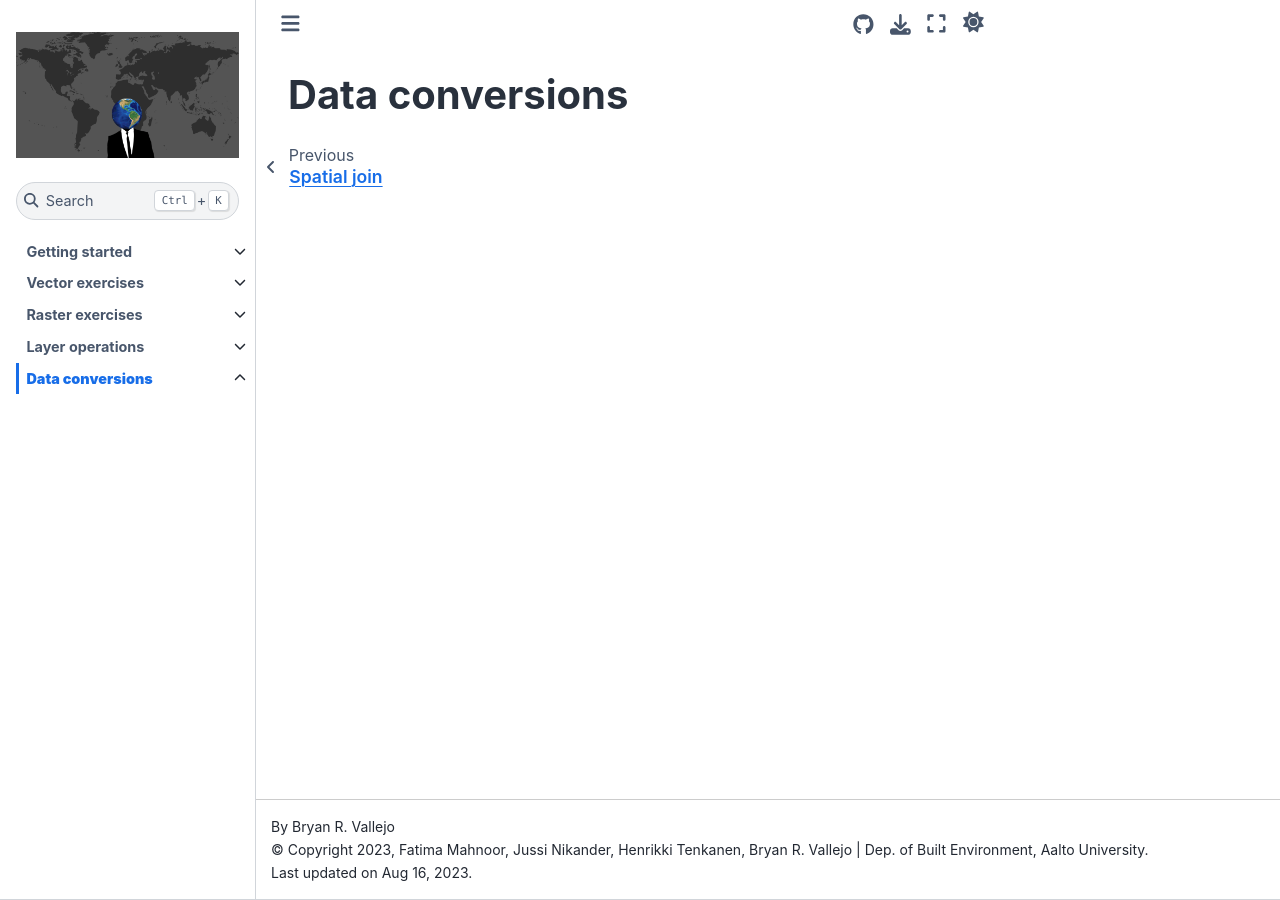
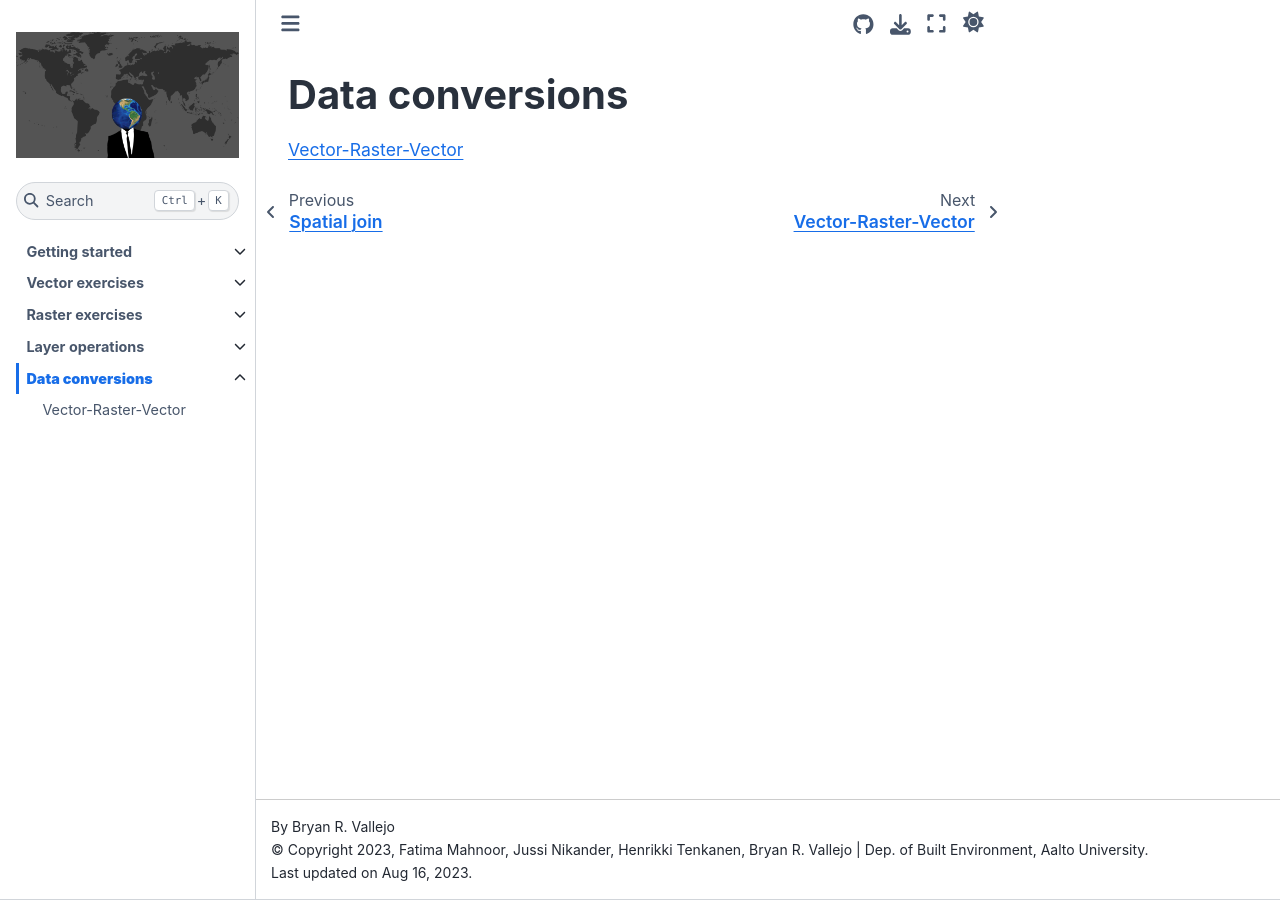
Before and after one commit to AaltoGIS/QGIS-tutorials, a Sphinx documentation site: the page built from source/part5-data-conversions.rst, in a window 1280 px wide. Built offline with Sphinx 7.4.7 and the Sphinx Book theme 1.1.4, drawn with Linux system fonts in a browser that asks for light colours.

Commit message:
vec-ras-vec

```diff
--- a/source/part5-data-conversions.rst
+++ b/source/part5-data-conversions.rst
@@ -3,3 +3,8 @@
 
 .. toctree::
    :maxdepth: 2
+
+.. toctree::
+   :maxdepth: 2
+
+   lessons/lesson17-vector-raster
```
